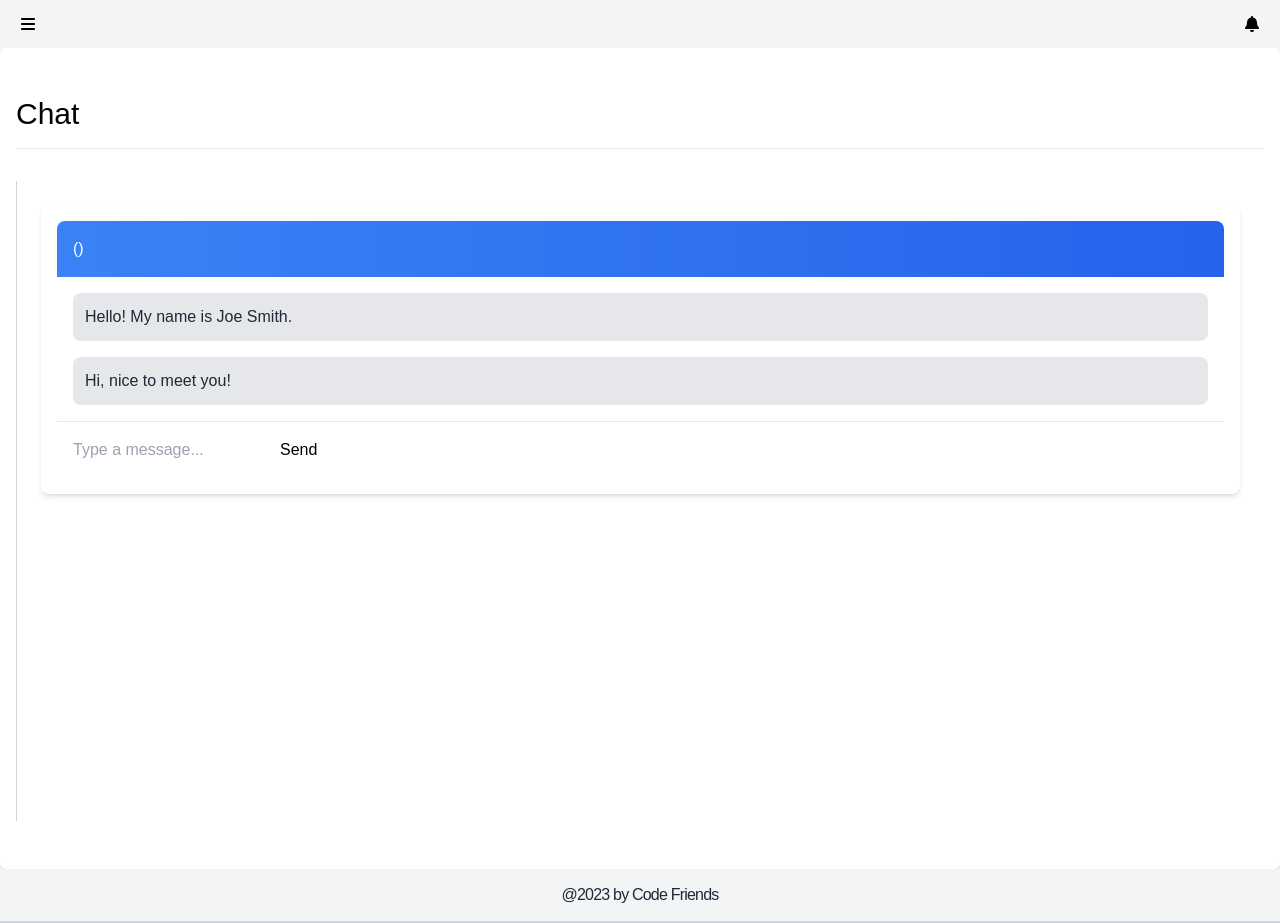
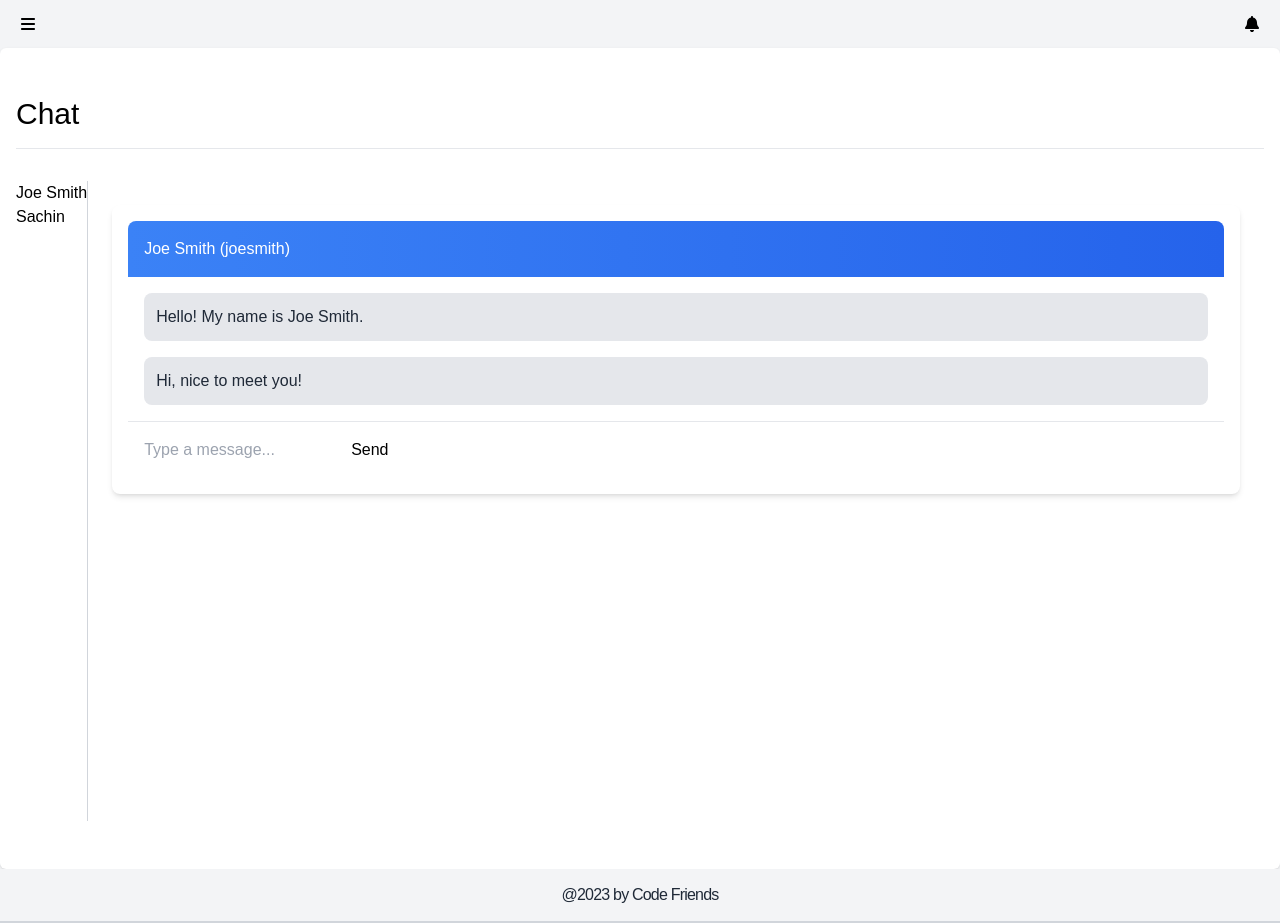
Before and after one commit to alexdwagner/code-friends, a Next.js app: page /chat in a window 1280 px wide. Built offline with nearby package versions, Linux system fonts and the light colour scheme; a web font is replaced by a local one.

Commit message:
Refactoring login flow.

```diff
--- a/src/components/chat/ChatHeader.tsx
+++ b/src/components/chat/ChatHeader.tsx
@@ -10,7 +10,7 @@ type ChatHeaderProps = {
 const ChatHeader: React.FC<ChatHeaderProps> = ({ user, className }) => {
     return (
         <div className={className}>
-            {user.name} ({user.handle})
+            {user.userName} ({user.userHandle})
         </div>
     );
 };
--- a/src/components/chat/ChatList.tsx
+++ b/src/components/chat/ChatList.tsx
@@ -17,7 +17,7 @@ const ChatList: React.FC<ChatListProps> = ({ users = [], onUserSelect }) => {
     return (
         <div className="chat-list">
             {users.map(user => (
-                <ChatListItem key={user.id} user={user} onClick={() => onUserSelect(user)} />
+                <ChatListItem key={user.userId} user={user} onClick={() => onUserSelect(user)} />
             ))}
         </div>
     );
--- a/src/components/chat/ChatListItem.tsx
+++ b/src/components/chat/ChatListItem.tsx
@@ -10,7 +10,7 @@ const ChatListItem: React.FC<ChatListItemProps> = ({ user, onClick }) => {
     console.log('ChatListItem component loaded for user:', user);
     return (
         <div className="chat-list-item" onClick={onClick}>
-            {user.name}
+            {user.userName}
         </div>
     );
 };
--- a/src/components/chat/ChatState.tsx
+++ /dev/null
@@ -1,32 +0,0 @@
-import { createContext, useContext, useState } from 'react';
-import { ChatRequest } from '../types';
-
-interface ChatStateContextProps {
-  chatRequests: ChatRequest[];
-  sendChatRequest: (userId: number) => void;
-  // Add other state management functions as needed
-}
-
-const ChatStateContext = createContext<ChatStateContextProps | undefined>(undefined);
-
-export const ChatStateProvider: React.FC = ({ children }) => {
-  const [chatRequests, setChatRequests] = useState<ChatRequest[]>([]);
-
-  const sendChatRequest = (userId: number) => {
-    // Logic to send chat request
-  };
-
-  return (
-    <ChatStateContext.Provider value={{ chatRequests, sendChatRequest }}>
-      {children}
-    </ChatStateContext.Provider>
-  );
-};
-
-export const useChatState = () => {
-  const context = useContext(ChatStateContext);
-  if (!context) {
-    throw new Error('useChatState must be used within a ChatStateProvider');
-  }
-  return context;
-};
--- a/src/components/chat/Inbox.tsx
+++ b/src/components/chat/Inbox.tsx
@@ -11,7 +11,7 @@ const Inbox: React.FC<InboxProps> = ({ chatRequests, onAcceptRequest, onRejectRe
   return (
     <div>
       {chatRequests.map(request => (
-        <div key={request.id}>
+        <div key={request.userId}>
           <p>Request from {request.sender.userName}</p>
           <button onClick={() => onAcceptRequest(request.id)}>Accept</button>
           <button onClick={() => onRejectRequest(request.id)}>Reject</button>
--- a/src/pages/_app.tsx
+++ b/src/pages/_app.tsx
@@ -3,19 +3,18 @@ import type { AppProps } from 'next/app';
 import { QueryClient, QueryClientProvider } from 'react-query';
 import { ReactQueryDevtools } from 'react-query/devtools';
 import Head from 'next/head';
-
+import { AuthStateProvider } from '../../state/AuthContext'; // Update the import path if needed
 
 function MyApp({ Component, pageProps }: AppProps) {
   return (
     <>
       <Head>
-        <meta
-          name="viewport"
-          content="width=device-width, initial-scale=1"
-        />
+        <meta name="viewport" content="width=device-width, initial-scale=1" />
       </Head>
       <QueryClientProvider client={new QueryClient()}>
-        <Component {...pageProps} />
+        <AuthStateProvider> {/* Wrap the application with AuthStateProvider */}
+          <Component {...pageProps} />
+        </AuthStateProvider>
         <ReactQueryDevtools initialIsOpen={false} />
       </QueryClientProvider>
     </>
--- /dev/null
+++ b/state/AuthContext.tsx
@@ -0,0 +1,36 @@
+import { createContext, useContext, useState } from 'react';
+
+interface AuthStateContextProps {
+  isAuthenticated: boolean;
+  login: () => void;
+  logout: () => void;
+  // Add other authentication-related functions as needed
+}
+
+const AuthStateContext = createContext<AuthStateContextProps | undefined>(undefined);
+
+export const AuthStateProvider: React.FC = ({ children }) => {
+  const [isAuthenticated, setIsAuthenticated] = useState<boolean>(false);
+
+  const login = () => {
+    // Logic to login
+  };
+
+  const logout = () => {
+    // Logic to logout
+  };
+
+  return (
+    <AuthStateContext.Provider value={{ isAuthenticated, login, logout }}>
+      {children}
+    </AuthStateContext.Provider>
+  );
+};
+
+export const useAuthState = () => {
+  const context = useContext(AuthStateContext);
+  if (!context) {
+    throw new Error('useAuthState must be used within an AuthStateProvider');
+  }
+  return context;
+};
```
Also changed, not shown: state/ChatContext.tsx (+32 -0 lines), state/index.ts (added, +14 -0 lines), types.ts (+11 -2 lines).
